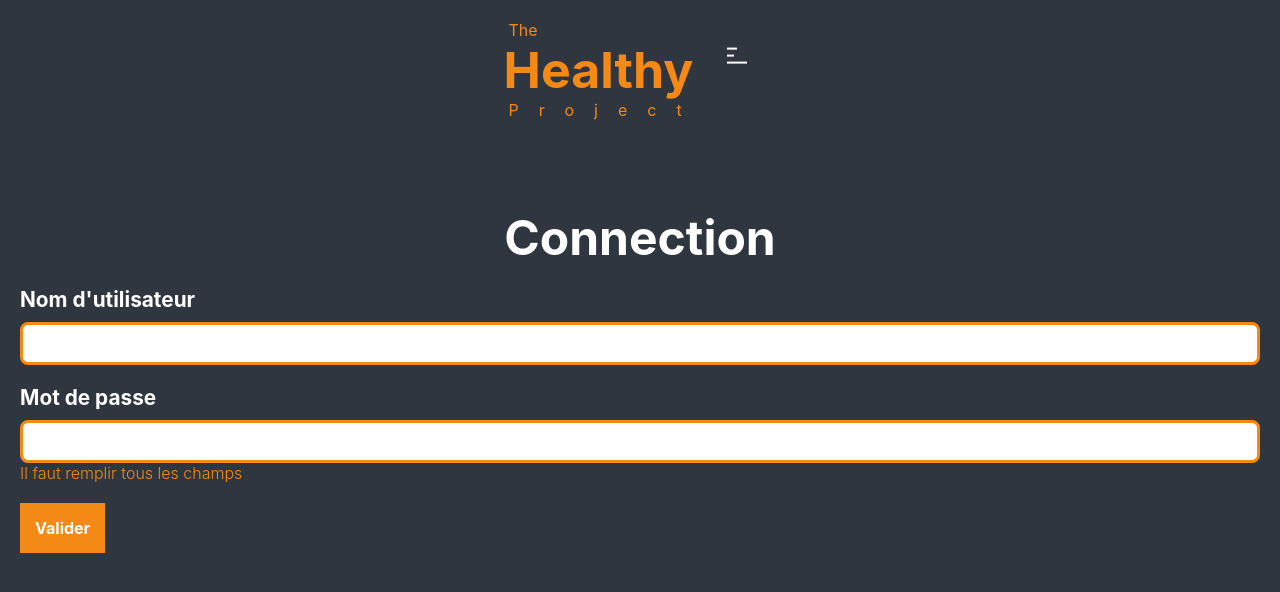
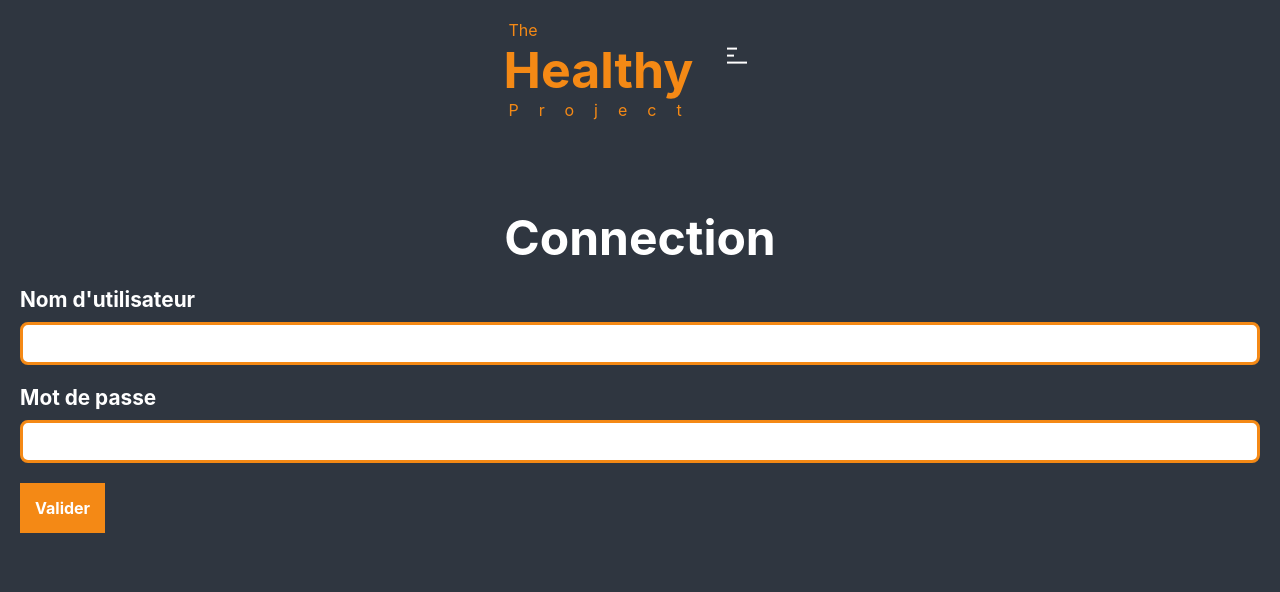
Before and after one commit to lcsaloonn/Health-react, a React (Create React App) app in the folder health-react/: page /login in a window 1280 px wide. Shown: the top 592 px of the page. Built offline with nearby package versions, Linux system fonts and the light colour scheme.

Commit message:
added login service

```diff
--- /dev/null
+++ b/health-react/src/services/Login/login.service.tsx
@@ -0,0 +1,19 @@
+import { HttpService } from "services/http/http.service";
+
+type LoginResponse = {
+  success: boolean;
+  response: any;
+};
+const http = new HttpService();
+
+export async function sendLoginData(username: string, password: string) {
+  const data = { username: username, password: password };
+  try {
+    const responseApi: LoginResponse | undefined = await http.post(
+      "user/login",
+      data
+    );
+    console.log(responseApi); //A SUPP
+    return responseApi;
+  } catch (e) {}
+}
--- a/health-react/src/views/Login/login.tsx
+++ b/health-react/src/views/Login/login.tsx
@@ -1,15 +1,31 @@
-import { useRef, useState } from "react";
+import { useState } from "react";
+import { sendLoginData } from "services/Login/login.service";
 import "./login.scss";
 
 export function LoginView() {
-  const usernameRef = useRef<HTMLInputElement>(null);
-  const passwordRef = useRef<HTMLInputElement>(null);
-  const [isError, setIsError] = useState(true);
+  const [username, setUsername] = useState<string>("");
+  const [password, setPassword] = useState<string>("");
+  const [error, setError] = useState<{ error: boolean; msg?: string }>();
 
   function verifyData() {
-    if (usernameRef.current?.value !== "" && passwordRef.current?.value !== "")
-      setIsError(false);
-    else setIsError(true);
+    if (username && password) {
+      setError({ error: false });
+      return true;
+    } else {
+      setError({ error: true, msg: "Il faut remplir tous les champs" });
+      return false;
+    }
+  }
+  async function login() {
+    if (verifyData()) {
+      const response = await sendLoginData(username, password);
+      if (response?.success) {
+        //envoyer..
+        console.log("c'est bon");
+      } else {
+        setError({ error: true, msg: response?.response.message });
+      }
+    }
   }
 
   return (
@@ -19,27 +35,39 @@ export function LoginView() {
       </div>
       <div className="login-form-input col-span-4 md:col-start-3 md:col-end-6 lg:col-start-4 lg:col-end-7">
         <label htmlFor="username">Nom d'utilisateur</label>
-        <input id="username" type="text" ref={usernameRef} />
+        <input
+          id="username"
+          type="text"
+          onChange={(e) => setUsername(e.target.value)}
+          value={username}
+          autoComplete="off"
+        />
       </div>
 
       <div className="login-form-input col-span-4 md:col-start-3 md:col-end-6 lg:col-start-4 lg:col-end-7">
         <label htmlFor="password">Mot de passe</label>
-        <input type="password" id="password" ref={passwordRef} />
+        <input
+          type="password"
+          id="password"
+          onChange={(e) => setPassword(e.target.value)}
+          value={password}
+          autoComplete="off"
+        />
       </div>
 
       <div
         className={
-          isError
+          error?.error
             ? "login-form-error col-span-4 md:col-start-3 md:col-end-6 lg:col-start-4 lg:col-end-7"
             : "hidden"
         }
       >
-        Il faut remplir tous les champs
+        {error?.msg}
       </div>
 
       <button
         className="login-form-btn col-span-4 md:col-start-3 md:col-end-6 lg:col-start-4 lg:col-end-7"
-        onClick={() => verifyData()}
+        onClick={() => login()}
       >
         Valider
       </button>
```
